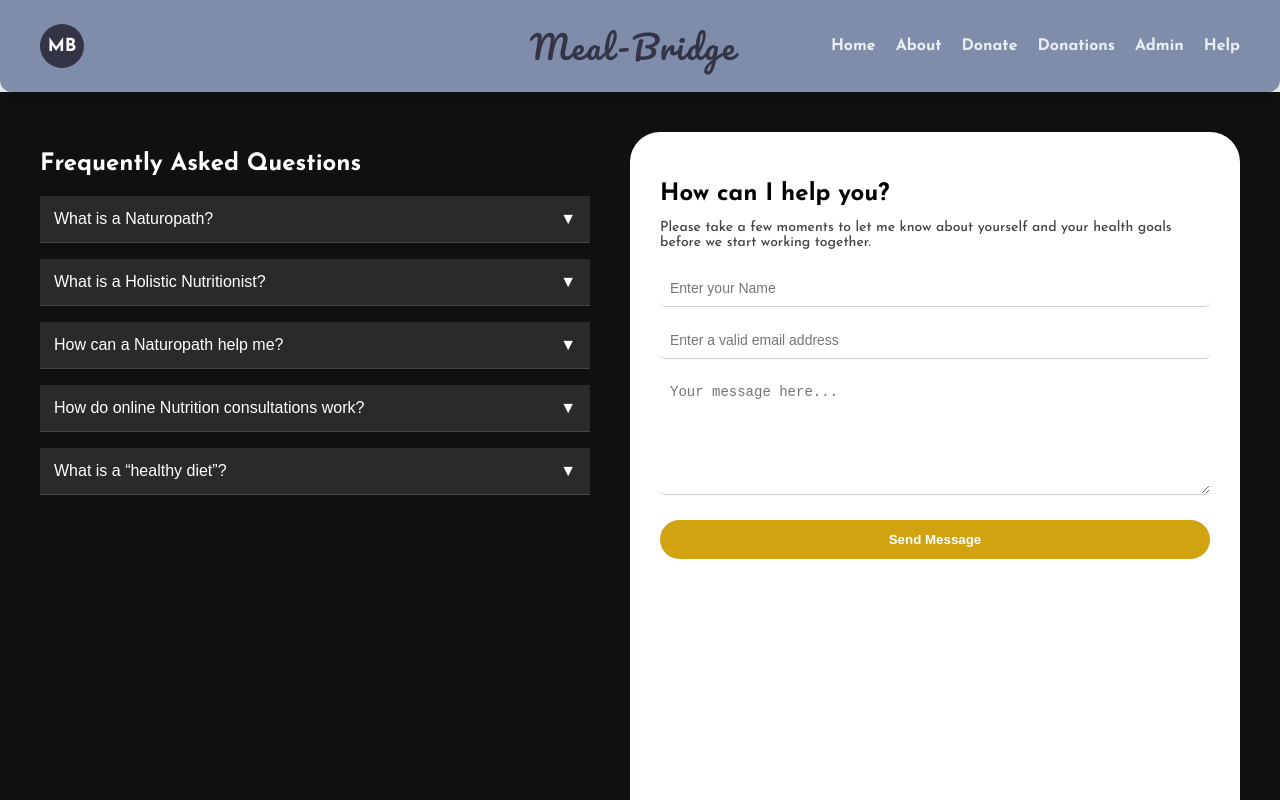
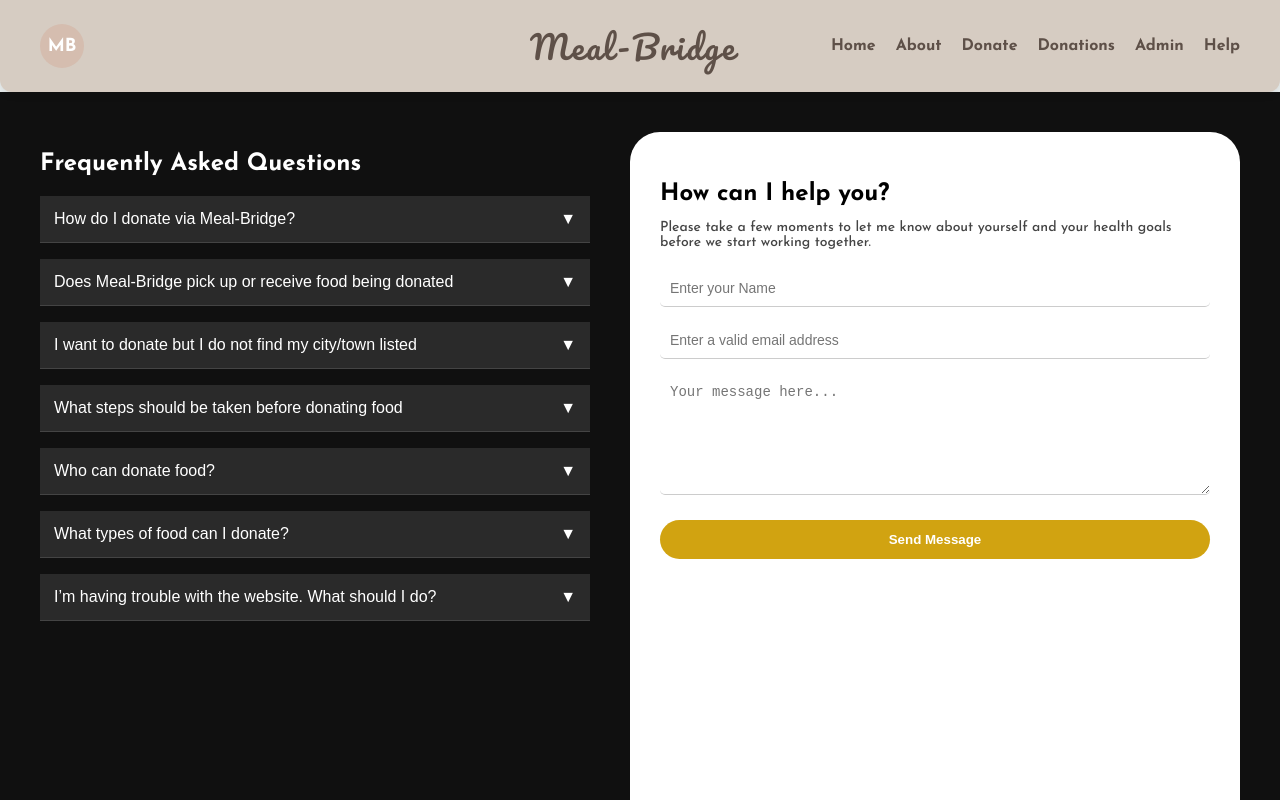
Before and after one commit to Rishi-050504/meal-bridge, a React (Create React App) app in the folder client/: page /help in a window 1280 px wide. Built offline with nearby package versions, Linux system fonts and the light colour scheme.

Commit message:
added faq's

```diff
--- a/client/src/components/Navbar.css
+++ b/client/src/components/Navbar.css
@@ -4,7 +4,7 @@
 html, body {
   margin: 0;
   padding: 0;
-  background-color: #EAEFEF;
+  background-color: #edede9;
   font-family: 'Josefin Sans', sans-serif;
 }
 
@@ -13,7 +13,7 @@ html, body {
   align-items: center;
   justify-content: space-between;
   padding: 18px 40px;
-  background-color: #7F8CAA;
+  background-color: #d6ccc2;
   box-shadow: 0 2px 8px rgba(0, 0, 0, 0.1);
   position: sticky;
   top: 0;
@@ -32,7 +32,7 @@ html, body {
 .icon-circle {
   width: 44px;
   height: 44px;
-  background-color: #333446;
+  background-color: #d5bdaf;
   border-radius: 50%;
   color: white;
   display: flex;
@@ -52,7 +52,7 @@ html, body {
 .brand-name {
   font-family: 'Pacifico', cursive;
   font-size: 32px;
-  color: #333446;
+  color: #5e5048;
   letter-spacing: 2px;
   flex: 1;
   text-align: center;
@@ -68,7 +68,7 @@ html, body {
 }
 
 .navbar-links a {
-  color: #EAEFEF;
+  color: #5e5048;
   text-decoration: none;
   font-size: 16px;
   font-weight: 600;
@@ -76,7 +76,7 @@ html, body {
 }
 
 .navbar-links a:hover {
-  color: #B8CFCE;
+  color: #a58d7f;
   transform: scale(1.1);
   text-decoration: underline;
 }
--- a/client/src/pages/About.js
+++ b/client/src/pages/About.js
@@ -25,7 +25,7 @@ const About = () => {
       </section>
 
       <section className="overview">
-        <h3>Project Overview</h3>
+        <h3>Vision</h3>
         <p>
           Meal Bridge is a community-driven food donation website. It enables individuals with excess
           food to share it with those in need. Whether it's a household or a local event with leftovers,
--- a/client/src/pages/Help.js
+++ b/client/src/pages/Help.js
@@ -3,24 +3,32 @@ import './Help.css';
 
 const faqData = [
   {
-    question: 'What is a Naturopath?',
-    answer: 'Lorem ipsum dolor sit amet, consectetur adipiscing elit. Curabitur id suscipit ex...',
+    question: 'How do I donate via Meal-Bridge?',
+    answer: 'You can donate any food item you like to contribute. Donations can be made through filling the necessary details and submitting the contact details. The Donation form appears in the donate page',
   },
   {
-    question: 'What is a Holistic Nutritionist?',
-    answer: 'Phasellus sed rhoncus laoreet purus quis elementum.',
+    question: 'Does Meal-Bridge pick up or receive food being donated',
+    answer: 'Meal-Bridge does not pickup or recieve food being donated. We have developed a platform to establish network between people who want to donate and people who are needy. The concerned person who requests for donation may take the food my themselves ',
   },
   {
-    question: 'How can a Naturopath help me?',
-    answer: 'Quisque fringilla sit amet dolor commodo efficitur.',
+    question: 'I want to donate but I do not find my city/town listed',
+    answer: 'Meal-bridge makes efforts to locate major areas in every city/town, but is unable to find operating areas in all cities or towns. In such a case do not hesitate to send a message to us so that we can find a solution.',
   },
   {
-    question: 'How do online Nutrition consultations work?',
-    answer: 'Aliquam et sem odio. In ullamcorper nisi nunc.',
+    question: 'What steps should be taken before donating food',
+    answer: 'Make sure the food lasts atleast 6 hrs before spoiling, Pack it properly, Be available for the receipient ',
   },
   {
-    question: 'What is a “healthy diet”?',
-    answer: 'Molestie ipsum iaculis sit amet.',
+    question: 'Who can donate food?',
+    answer: 'Anyone who wants to feed the needy, be it Individuals, restaurants, grocery stores, farms, and any other food businesses.',
+  },
+  {
+    question: 'What types of food can I donate?',
+    answer: 'Shelf-stable goods, fresh produce, packaged meals, or surplus from events.',
+  },
+  {
+    question: 'I’m having trouble with the website. What should I do?',
+    answer: 'Contact support via the help center or email provided.',
   },
 ];
 
--- a/client/src/pages/Home.css
+++ b/client/src/pages/Home.css
@@ -1,17 +1,21 @@
+@import url('https://fonts.googleapis.com/css2?family=Josefin+Sans:wght@500;700&display=swap');
+@import url('https://fonts.googleapis.com/css2?family=Playfair+Display&display=swap');
+@import url('https://fonts.googleapis.com/css2?family=Dancing+Script&display=swap');
+
 html, body {
   margin: 0;
   padding: 0;
   overflow: hidden;
   height: 100%;
   width: 100%;
-  background-color: #EAEFEF;
+  background-color: #edede9;
   font-family: 'Josefin Sans', sans-serif;
 }
 
 .home-bg {
   height: 100vh;
   width: 100vw;
-  background-color: #B8CFCE;
+  background-color: #d6ccc2;
   display: flex;
   justify-content: center;
   align-items: center;
@@ -23,7 +27,7 @@ html, body {
   background-color: rgba(255, 255, 255, 0.7);
   border-radius: 12px;
   text-align: center;
-  color: #333446;
+  color: #5e5048;
   box-shadow: 0 8px 20px rgba(0,0,0,0.1);
   overflow-y: auto;
 }
@@ -33,14 +37,14 @@ html, body {
   font-weight: bold;
   margin-bottom: 1rem;
   font-family: 'Playfair Display', serif;
-  color: #333446;
+  color: #5e5048;
 }
 
 .poem {
   font-family: 'Dancing Script', cursive;
   font-size: 1.4rem;
   margin: 1.5rem 0;
-  color: #7F8CAA;
+  color: #a58d7f;
   font-weight: 600;
   line-height: 1.6;
 }
@@ -48,9 +52,8 @@ html, body {
 .home-container p {
   font-size: 1rem;
   line-height: 1.5;
-  color: #333446;
+  color: #5e5048;
 }
-
 
 .home-buttons {
   margin-top: 2rem;
@@ -71,12 +74,12 @@ html, body {
 }
 
 .donate-btn {
-  background-color: #7F8CAA;
+  background-color: #d5bdaf;
   color: #fff;
 }
 
 .take-btn {
-  background-color: #333446;
+  background-color: #a58d7f;
   color: #fff;
 }
 
```
